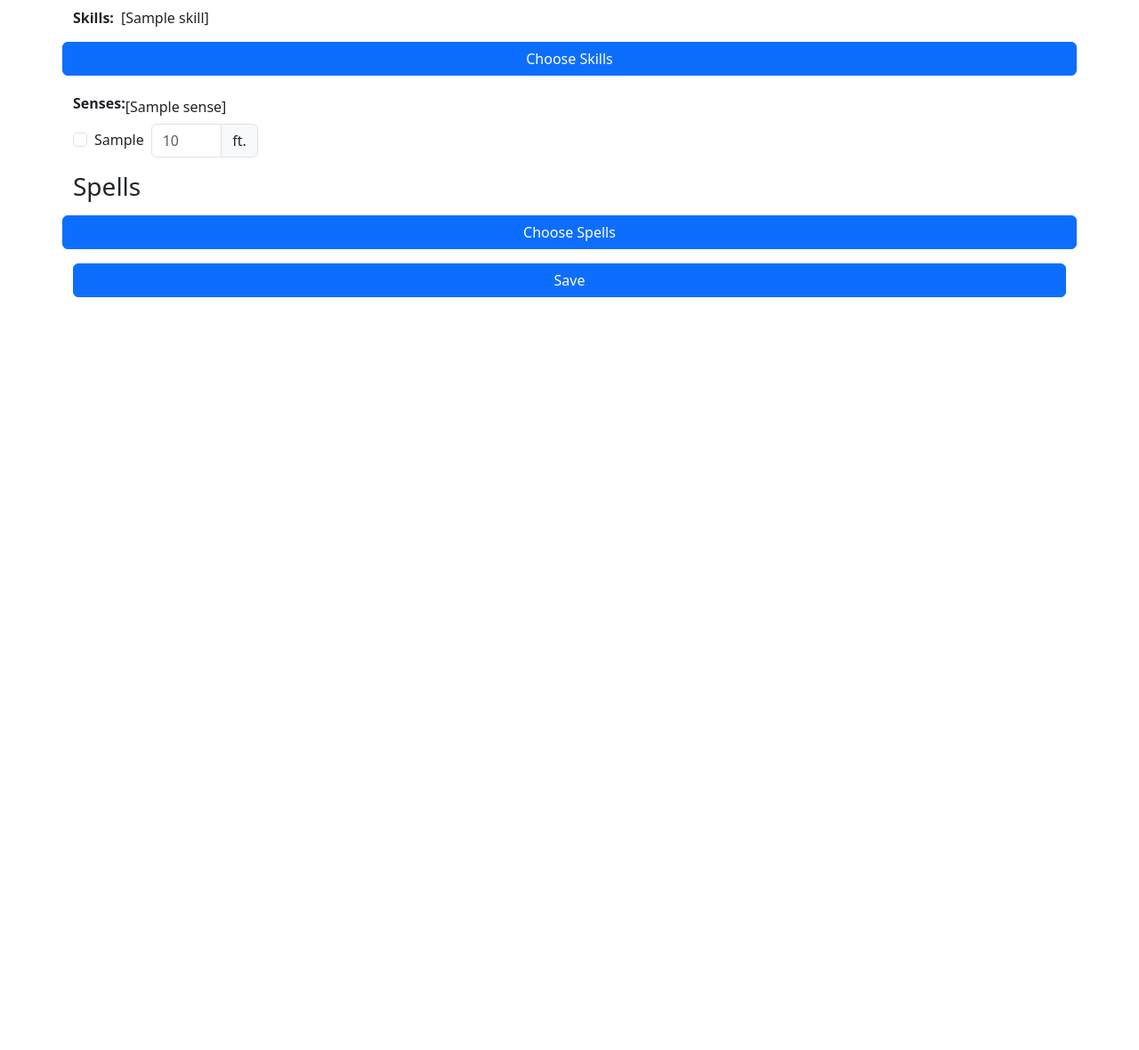
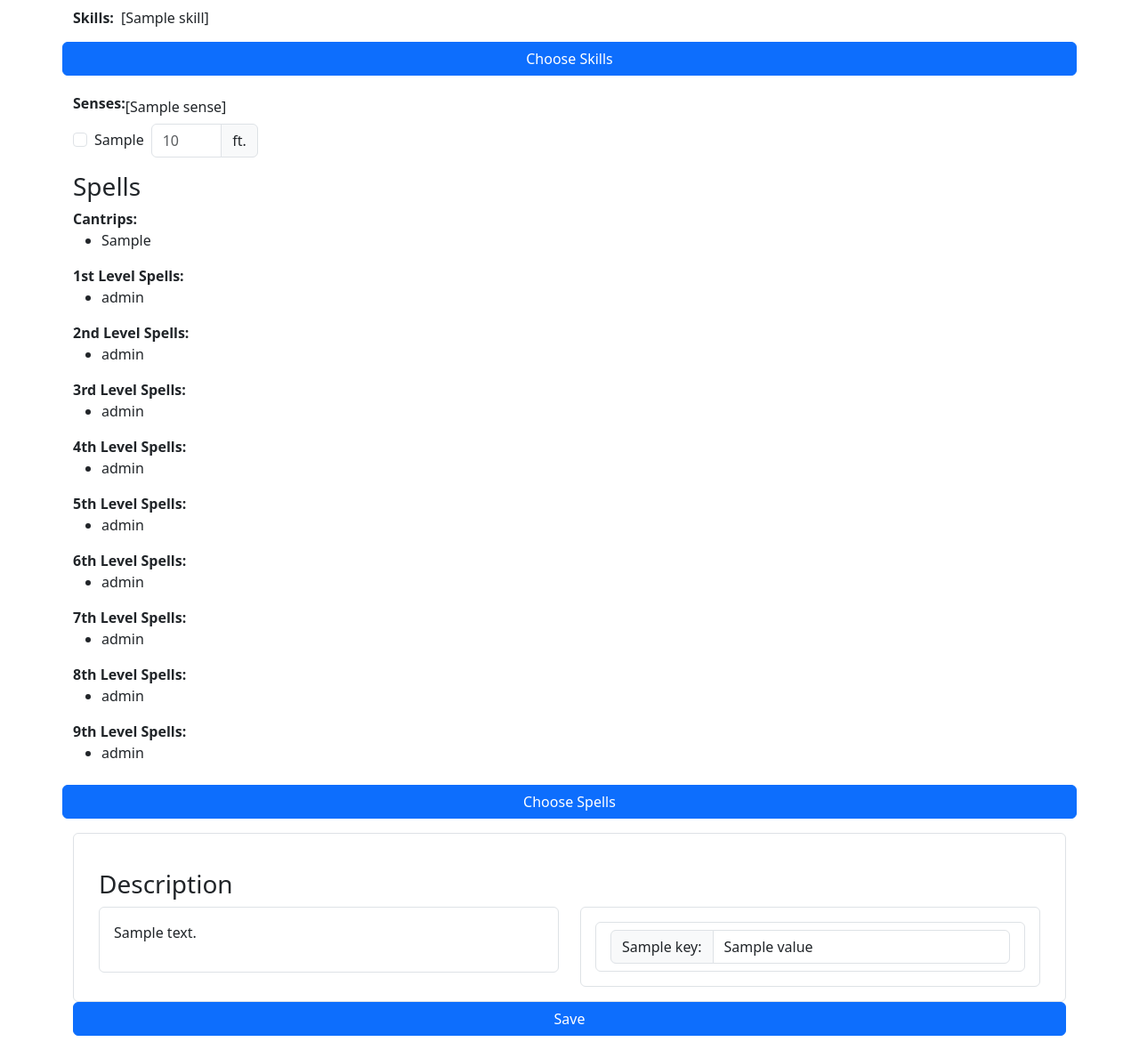
Before and after one commit to realLucas01/DnD-NPCGen, a Spring app: template src/main/resources/templates/edit.html in a window 1280 px wide. Shown: the part 1639-2819 px from the top of the page at 89% size. Before the commit the page ends 1973 px from the top, so only its background shows below. Run offline with Thymeleaf, Linux system fonts and the light colour scheme; the template is opened without the code that fills it: most values are stand-ins (such as "Sample title", 1, 10 or a date in 2020); data that the repository does not hold is empty; some libraries are stand-ins or nearby versions.

Commit message:
#97 feat(edit): Beschreibung hinzugefügt

```diff
--- a/src/main/java/dndgen/userinterface/HelpFunctions.java
+++ b/src/main/java/dndgen/userinterface/HelpFunctions.java
@@ -112,4 +112,9 @@ public class HelpFunctions {
         }
         return result;
     }
+
+    public List<String> splitString(String input) {
+        return (input == null || input.isEmpty()) ? Collections.emptyList() : List.of(input.split("\\s*,\\s*"));
+    }
+
 }
--- a/src/main/resources/templates/edit.html
+++ b/src/main/resources/templates/edit.html
@@ -567,73 +567,73 @@
                         <div class="col-md-6">
                             <h3>Spells</h3>
 
-                            <div th:if="${!npc.getSpellCantrips().isEmpty()}">
+                            <div th:if="${!spellCantrips.isEmpty()}">
                                 <strong>Cantrips:</strong>
                                 <ul>
-                                    <li th:each="spell : ${npc.getSpellCantrips()}" th:text="${spell}"></li>
+                                    <li th:each="spell : ${spellCantrips}" th:text="${spell}"></li>
                                 </ul>
                             </div>
 
-                            <div th:if="${!npc.getFirstLevelSpell().isEmpty()}">
+                            <div th:if="${!spellFirstLevel.isEmpty()}">
                                 <strong>1st Level Spells:</strong>
                                 <ul>
-                                    <li th:each="spell : ${npc.getFirstLevelSpell()}" th:text="${spell}"></li>
+                                    <li th:each="spell : ${spellFirstLevel}" th:text="${spell}"></li>
                                 </ul>
                             </div>
 
-                            <div th:if="${!npc.getSecondLevelSpell().isEmpty()}">
+                            <div th:if="${!spellSecondLevel.isEmpty()}">
                                 <strong>2nd Level Spells:</strong>
                                 <ul>
-                                    <li th:each="spell : ${npc.getSecondLevelSpell()}" th:text="${spell}"></li>
+                                    <li th:each="spell : ${spellSecondLevel}" th:text="${spell}"></li>
                                 </ul>
                             </div>
 
-                            <div th:if="${!npc.getThirdLevelSpell().isEmpty()}">
+                            <div th:if="${!spellThirdLevel.isEmpty()}">
                                 <strong>3rd Level Spells:</strong>
                                 <ul>
-                                    <li th:each="spell : ${npc.getThirdLevelSpell()}" th:text="${spell}"></li>
+                                    <li th:each="spell : ${spellThirdLevel}" th:text="${spell}"></li>
                                 </ul>
                             </div>
 
-                            <div th:if="${!npc.getFourthLevelSpell().isEmpty()}">
+                            <div th:if="${!spellFourthLevel.isEmpty()}">
                                 <strong>4th Level Spells:</strong>
                                 <ul>
-                                    <li th:each="spell : ${npc.getFourthLevelSpell()}" th:text="${spell}"></li>
+                                    <li th:each="spell : ${spellFourthLevel}" th:text="${spell}"></li>
                                 </ul>
                             </div>
 
-                            <div th:if="${!npc.getFifthLevelSpell().isEmpty()}">
+                            <div th:if="${!spellFifthLevel.isEmpty()}">
                                 <strong>5th Level Spells:</strong>
                                 <ul>
-                                    <li th:each="spell : ${npc.getFifthLevelSpell()}" th:text="${spell}"></li>
+                                    <li th:each="spell : ${spellFifthLevel}" th:text="${spell}"></li>
                                 </ul>
                             </div>
 
-                            <div th:if="${!npc.getSixthLevelSpell().isEmpty()}">
+                            <div th:if="${!spellSixthLevel.isEmpty()}">
                                 <strong>6th Level Spells:</strong>
                                 <ul>
-                                    <li th:each="spell : ${npc.getSixthLevelSpell()}" th:text="${spell}"></li>
+                                    <li th:each="spell : ${spellSixthLevel}" th:text="${spell}"></li>
                                 </ul>
                             </div>
 
-                            <div th:if="${!npc.getSeventhLevelSpell().isEmpty()}">
+                            <div th:if="${!spellSeventhLevel.isEmpty()}">
                                 <strong>7th Level Spells:</strong>
                                 <ul>
-                                    <li th:each="spell : ${npc.getSeventhLevelSpell()}" th:text="${spell}"></li>
+                                    <li th:each="spell : ${spellSeventhLevel}" th:text="${spell}"></li>
                                 </ul>
                             </div>
 
-                            <div th:if="${!npc.getEightLevelSpell().isEmpty()}">
+                            <div th:if="${!spellEighthLevel.isEmpty()}">
                                 <strong>8th Level Spells:</strong>
                                 <ul>
-                                    <li th:each="spell : ${npc.getEightLevelSpell()}" th:text="${spell}"></li>
+                                    <li th:each="spell : ${spellEighthLevel}" th:text="${spell}"></li>
                                 </ul>
                             </div>
 
-                            <div th:if="${!npc.getNinthLevelSpell().isEmpty()}">
+                            <div th:if="${!spellNinthLevel.isEmpty()}">
                                 <strong>9th Level Spells:</strong>
                                 <ul>
-                                    <li th:each="spell : ${npc.getNinthLevelSpell()}" th:text="${spell}"></li>
+                                    <li th:each="spell : ${spellNinthLevel}" th:text="${spell}"></li>
                                 </ul>
                             </div>
                         </div>
@@ -913,11 +913,41 @@
             </div>
 
 
+            <!-- TODO Description -->
+            <!-- Description -->
+            <div class="container mt-3">
+                <div class="card row border rounded p-3">
+                    <div class="container mt-4">
+                        <h3>Description</h3>
+                        <div class="row">
+                            <!-- Flowing text (left column) -->
+                            <div class="col-md-6">
+                                <div class="orange p-3 border rounded">
+                                    <p th:text="${descriptionText}"></p>
+                                </div>
+                            </div>
 
-
-
-            <!-- TODO Description -->
-
+                            <!-- List (right column) -->
+                            <div class="col-md-6">
+                                <div class="yellow p-3 border rounded">
+                                    <ul class="list-group">
+                                        <li class="list-group-item" th:each="entry : ${descriptionList}">
+                                            <div class="input-group">
+                                                <span class="input-group-text" th:text="${entry.key} + ':'">Hair:</span>
+                                                <input type="text"
+                                                       class="form-control"
+                                                       th:value="${entry.value}"
+                                                       th:name="${'desc_' + entry.key}"
+                                                       th:placeholder="'Enter ' + ${entry.key}">
+                                            </div>
+                                        </li>
+                                    </ul>
+                                </div>
+                            </div>
+                        </div>
+                    </div>
+                </div>
+            </div>
 
 
 
```
Also changed, not shown: src/main/java/dndgen/userinterface/DetailController.java (+10 -15 lines), src/main/java/dndgen/userinterface/EditController.java (+21 -3 lines).
